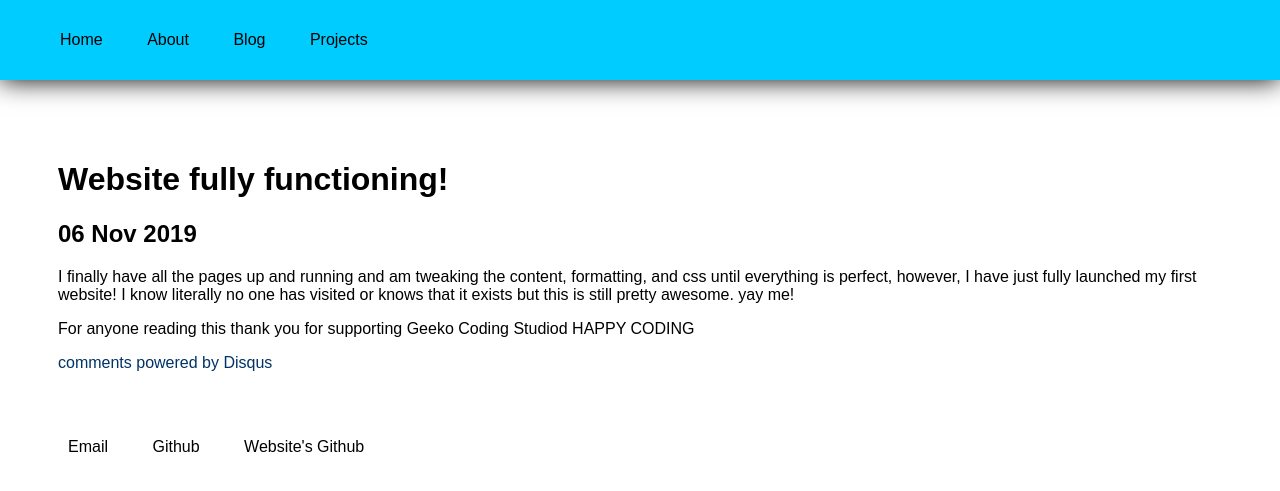
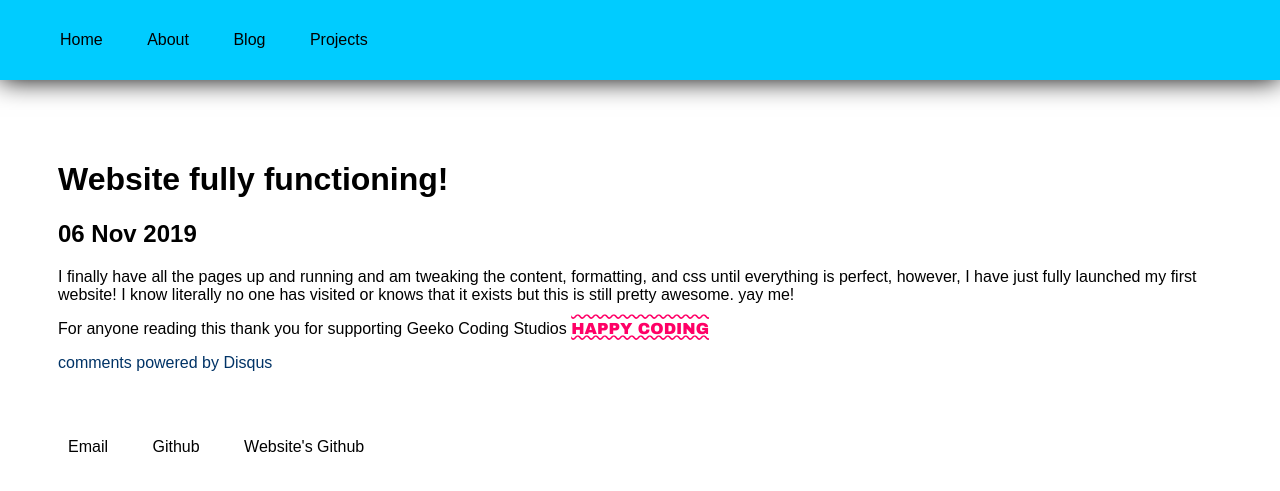
Before and after one commit to Geeko/geeko.github.io, a Jekyll site: the page built from _posts/2019-11-06-Geeko-Site-Fully-Functioning.md, in a window 1280 px wide. Shown: the top 491 px of the page. Built offline with Jekyll 4.4.1, drawn with Linux system fonts in a browser that asks for light colours; comment, search, counter and statistics services are not loaded.

Commit message:
Update post.html

```diff
--- a/_layouts/post.html
+++ b/_layouts/post.html
@@ -7,7 +7,7 @@ layout: default
 
   <div class='postcontent'>
     <div class="content">
-    {{ content }}<p> For anyone reading this thank you for supporting Geeko Coding Studiod <span>HAPPY CODING</span></p>
+    {{ content }}<p> For anyone reading this thank you for supporting Geeko Coding Studios <span class="happyCoding">HAPPY CODING</span></p>
   </div>
 
   <div class="comments">
```
